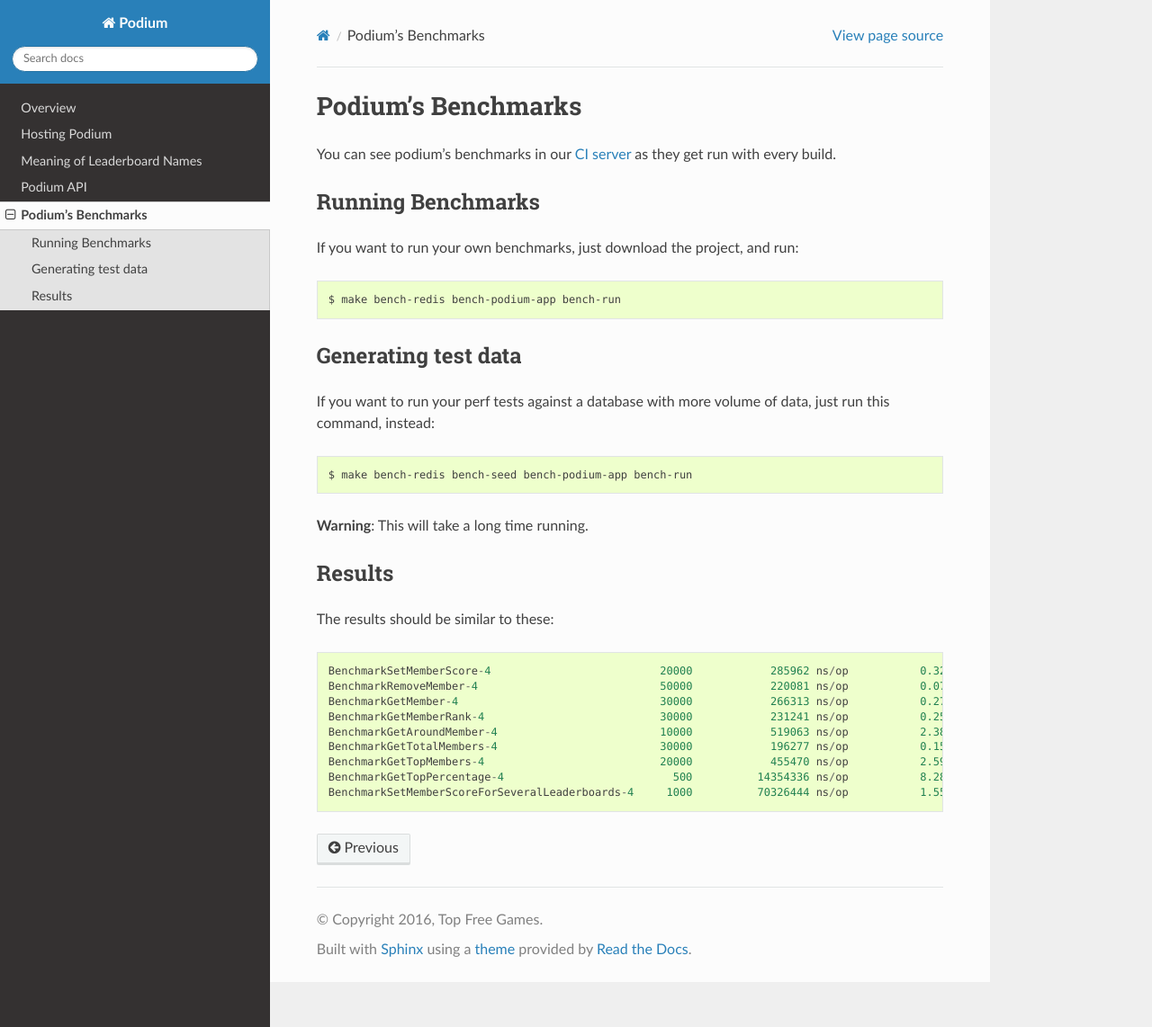
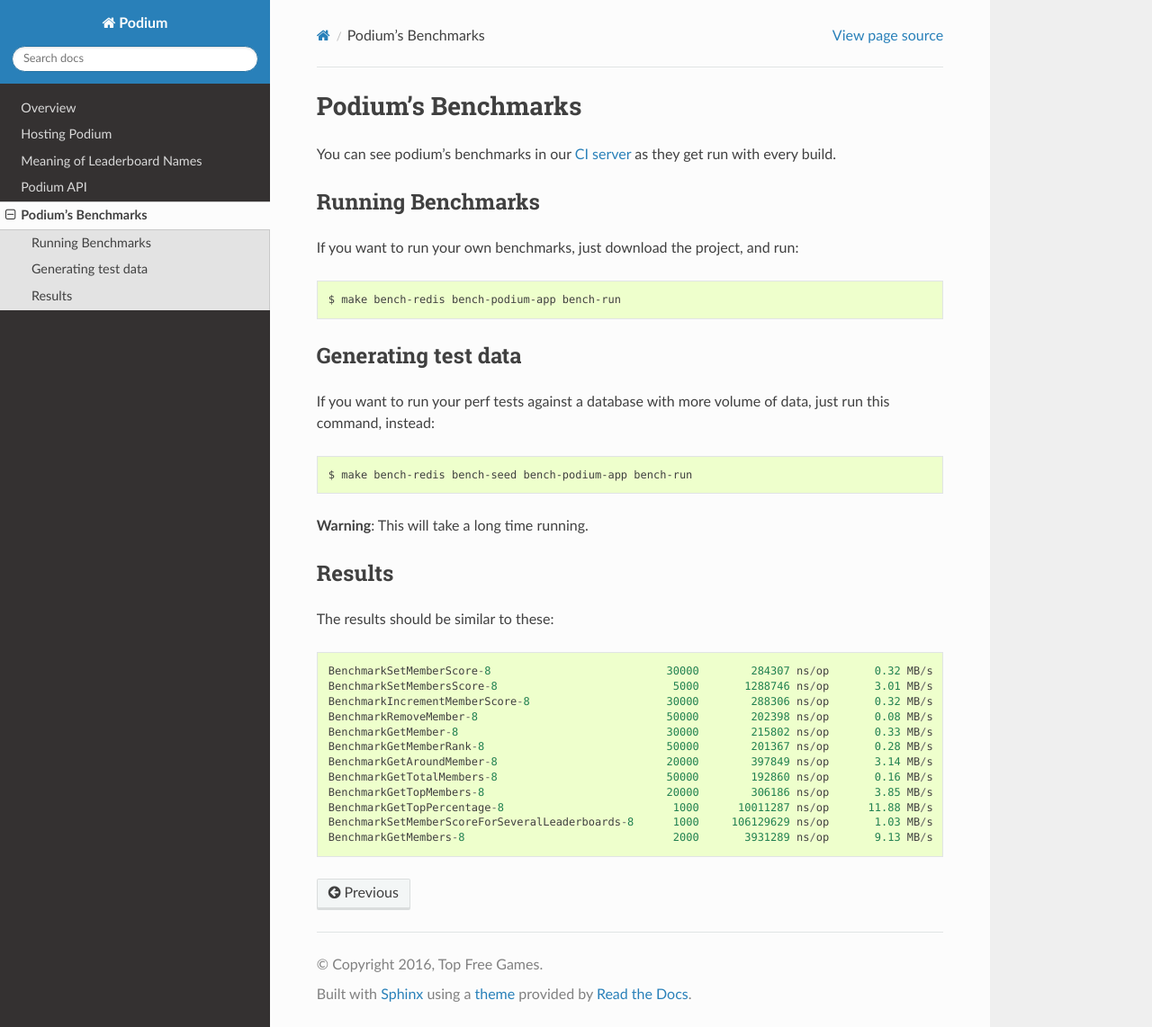
Before and after one commit to topfreegames/podium, a Sphinx documentation site: the page built from docs/benchmark.md, in a window 1280 px wide and 1142 px high. Shown: the whole window at 90% size. Built offline with Sphinx 7.4.7 and the Read the Docs theme 2.0.0, drawn with Linux system fonts in a browser that asks for light colours.

Commit message:
Updated doc with new benchmarks

````diff
--- a/docs/benchmark.md
+++ b/docs/benchmark.md
@@ -25,13 +25,16 @@
 The results should be similar to these:
 
 ```
-BenchmarkSetMemberScore-4                      	   20000	    285962 ns/op	   0.32 MB/s	    5219 B/op	      71 allocs/op
-BenchmarkRemoveMember-4                        	   50000	    220081 ns/op	   0.07 MB/s	    3823 B/op	      53 allocs/op
-BenchmarkGetMember-4                           	   30000	    266313 ns/op	   0.27 MB/s	    4143 B/op	      56 allocs/op
-BenchmarkGetMemberRank-4                       	   30000	    231241 ns/op	   0.25 MB/s	    4319 B/op	      57 allocs/op
-BenchmarkGetAroundMember-4                     	   10000	    519063 ns/op	   2.38 MB/s	    8314 B/op	      58 allocs/op
-BenchmarkGetTotalMembers-4                     	   30000	    196277 ns/op	   0.15 MB/s	    3936 B/op	      52 allocs/op
-BenchmarkGetTopMembers-4                       	   20000	    455470 ns/op	   2.59 MB/s	    7973 B/op	      54 allocs/op
-BenchmarkGetTopPercentage-4                    	     500	  14354336 ns/op	   8.28 MB/s	  509746 B/op	      65 allocs/op
-BenchmarkSetMemberScoreForSeveralLeaderboards-4	    1000	  70326444 ns/op	   1.55 MB/s	  534548 B/op	      96 allocs/op
+BenchmarkSetMemberScore-8                           30000        284307 ns/op       0.32 MB/s        5635 B/op         81 allocs/op
+BenchmarkSetMembersScore-8                           5000       1288746 ns/op       3.01 MB/s       51452 B/op        583 allocs/op
+BenchmarkIncrementMemberScore-8                     30000        288306 ns/op       0.32 MB/s        5651 B/op         81 allocs/op
+BenchmarkRemoveMember-8                             50000        202398 ns/op       0.08 MB/s        4648 B/op         68 allocs/op
+BenchmarkGetMember-8                                30000        215802 ns/op       0.33 MB/s        4728 B/op         68 allocs/op
+BenchmarkGetMemberRank-8                            50000        201367 ns/op       0.28 MB/s        4712 B/op         68 allocs/op
+BenchmarkGetAroundMember-8                          20000        397849 ns/op       3.14 MB/s        8703 B/op         69 allocs/op
+BenchmarkGetTotalMembers-8                          50000        192860 ns/op       0.16 MB/s        4536 B/op         64 allocs/op
+BenchmarkGetTopMembers-8                            20000        306186 ns/op       3.85 MB/s        8585 B/op         66 allocs/op
+BenchmarkGetTopPercentage-8                          1000      10011287 ns/op      11.88 MB/s      510300 B/op         77 allocs/op
+BenchmarkSetMemberScoreForSeveralLeaderboards-8      1000     106129629 ns/op       1.03 MB/s      516103 B/op         98 allocs/op
+BenchmarkGetMembers-8                                2000       3931289 ns/op       9.13 MB/s      243755 B/op         76 allocs/op
 ```
````
Also changed, not shown: README.md (+12 -9 lines).
